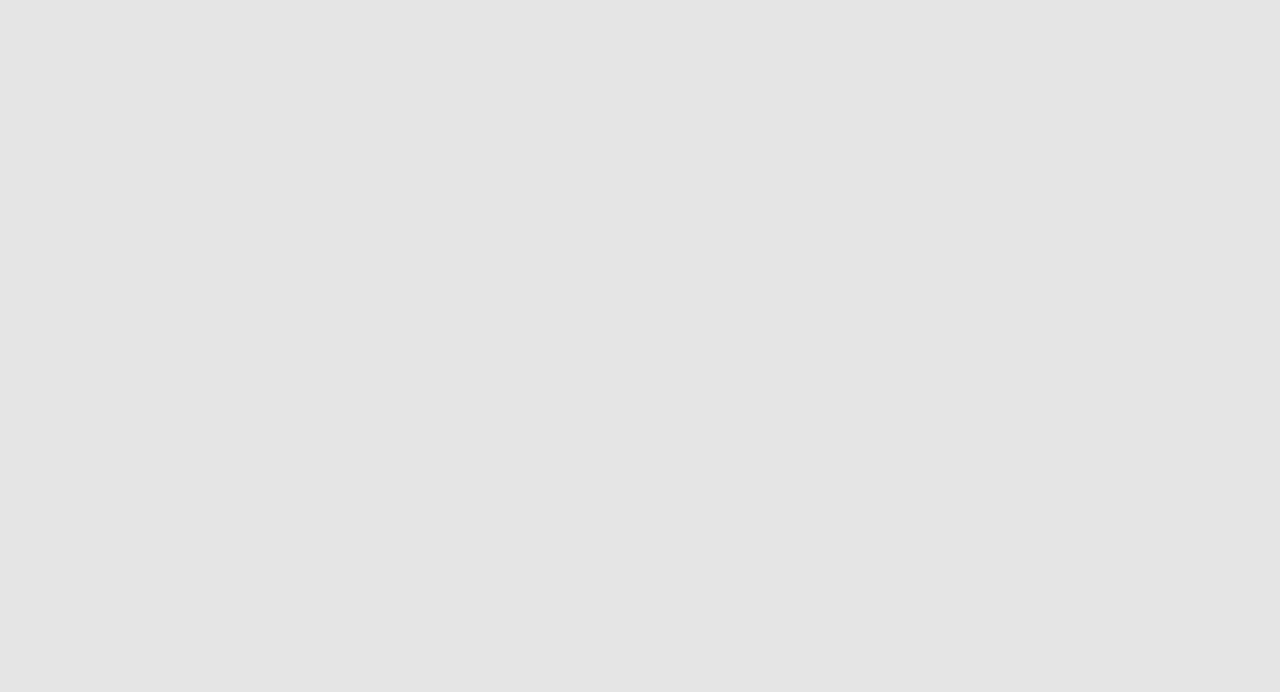
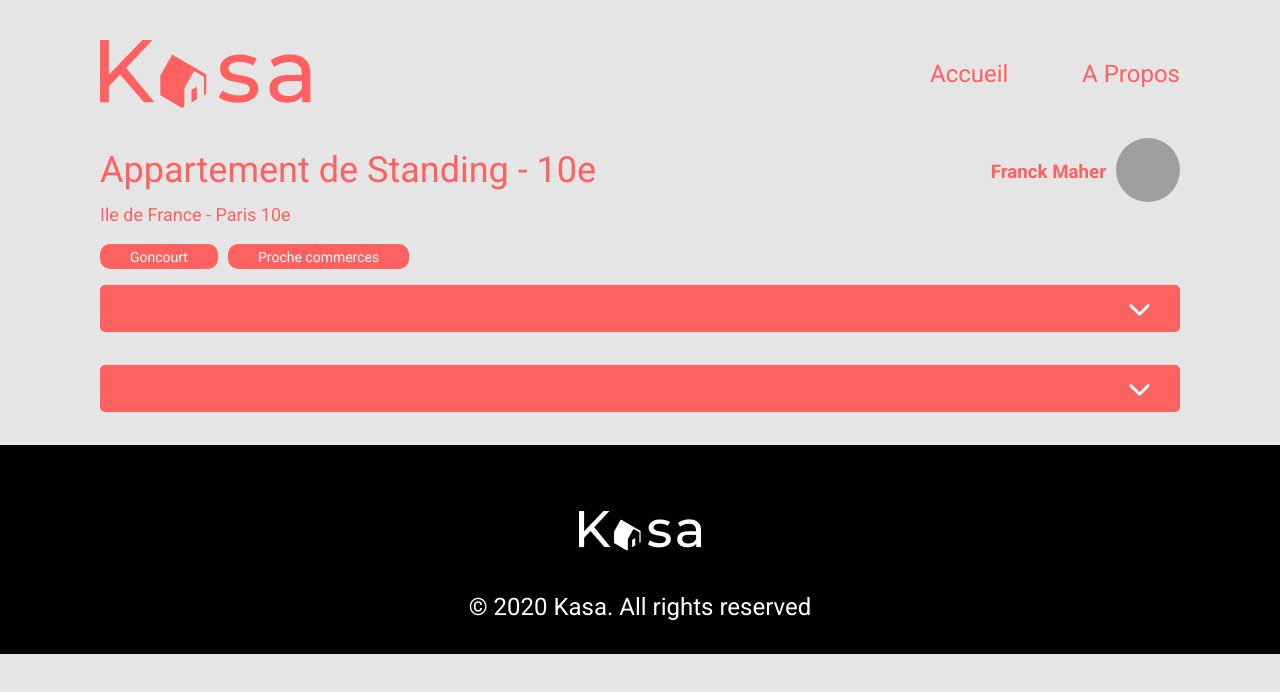
Before and after one commit to VincentValade1/V_Valade_P7_Kasa, a React (Create React App) app: page /logement/0979876d in a window 1280 px wide. Shown: the top 692 px of the page. Built offline with nearby package versions, Linux system fonts and the light colour scheme; grey boxes are pictures that could not be loaded.

Commit message:
Avancée page logement

```diff
--- /dev/null
+++ b/src/components/Carousel.jsx
@@ -0,0 +1,5 @@
+function Carousel () {
+
+}
+
+export default Carousel
--- a/src/components/LogementCard.jsx
+++ b/src/components/LogementCard.jsx
@@ -3,7 +3,7 @@ import { Link } from 'react-router-dom'
 
 function LogementCard({ id, title, cover }) {
     return (
-        <Link to={`/logement/${id}`} key={id} className="card-link">
+        <Link to={`/logement/${id}`} className="card-link">
             <li key={id}>
                 <img src={cover} alt='apercu du logement' />
                 <h2>{title}</h2>
--- /dev/null
+++ b/src/components/LogementMenu.jsx
@@ -0,0 +1,45 @@
+import { useParams } from 'react-router';
+import logements from '../datas/logements.json';
+import Collapse from './Collapse';
+import '../styles/LogementMenu.css'
+
+function LogementMenu() {
+    const { id } = useParams();
+    const matchingAppart = logements.find((appart) => appart.id === id);
+    console.log(matchingAppart);
+    const tags = matchingAppart.tags
+
+
+
+    return (
+            <div className='data-container'>
+                <div className="top-data-div">
+                    <div className="name-tags-div">
+                        <h1>{matchingAppart.title}</h1>
+                        <h2>{matchingAppart.location}</h2>
+                        <ul className="tags-div">
+                            {tags.map((tag) => (
+                                <li className='tag' key={tag}>{tag}</li>
+                            ))}
+                        </ul>
+                    </div>
+                    <div className="host-rate-div">
+                        <div className="host-div">
+                            <h3 className='host-name'>{matchingAppart.host.name}</h3>
+                            <img className='host-portrait' src= {matchingAppart.host.picture} alt='host portrait' />
+                        </div>
+                        <div className='stars-rates-div'>
+
+                        </div>
+                    </div>
+                </div>
+                <div className="logement-collapses-div">
+                    <Collapse />
+                    <Collapse />
+                </div>
+            </div>
+
+    )
+}
+
+export default LogementMenu
--- a/src/pages/Apropos.jsx
+++ b/src/pages/Apropos.jsx
@@ -8,12 +8,12 @@ import '../styles/Apropos.css'
 function Apropos () {
     return (
         <div>
-            <main className="home-main-div">
+            <main className="main-div">
                 <Header />
                 <Banner className='apropos'>
                     <img src={AproposBanner} alt='vue sur un fjord' />
                 </Banner>
-                <div className="collapses-div">
+                <div className="apropos-collapses-div">
                     <Collapse open title="Fiabilité">
                         Les annonces postées sur Kasa garantissent une fiabilité totale. Les photos sont conformes aux logements, et toutes les informations sont régulièrement vérifiées  par nos équipes.
                     </Collapse>
--- a/src/pages/Home.jsx
+++ b/src/pages/Home.jsx
@@ -8,7 +8,7 @@ import '../styles/Home.css'
 function Home() {
     return (
         <div>
-            <main className="home-main-div">
+            <main className="main-div">
                 <Header />
                 <Banner className='home'>
                     <img src={homeBanner} alt='ocean contre falaise' />
--- a/src/pages/Logement.jsx
+++ b/src/pages/Logement.jsx
@@ -1,5 +1,19 @@
+import Header from '../components/Header';
+import Carousel from '../components/Carousel';
+import LogementMenu from '../components/LogementMenu';
+import Footer from '../components/Footer';
+
 function Logement() {
-
+    return (
+        <div>
+            <main className="main-div">
+                <Header />
+                <Carousel />
+                <LogementMenu />
+            </main>
+            <Footer />
+        </div>
+    )
 }
 
 export default Logement
--- a/src/styles/Apropos.css
+++ b/src/styles/Apropos.css
@@ -1,4 +1,4 @@
-.collapses-div {
+.apropos-collapses-div {
     margin-inline: 208px;
     display: flex;
     justify-content: flex-start;
--- a/src/styles/Home.css
+++ b/src/styles/Home.css
@@ -1,4 +1,4 @@
-.home-main-div {
+.main-div {
     margin-top: 40px;
     margin-inline: 100px;
 }
--- /dev/null
+++ b/src/styles/LogementMenu.css
@@ -0,0 +1,68 @@
+.data-container {
+    margin-top: 30px;
+}
+
+.top-data-div {
+    display: flex;
+    flex-direction: row;
+    justify-content: space-between;
+}
+
+.host-div {
+    display: flex;
+    flex-direction: row;
+    justify-content: flex-end;
+}
+
+.host-portrait {
+    display: flex;
+    width: 64px;
+    height: 64px;
+    border-radius: 32px;
+}
+
+.host-name {
+    display: flex;
+    align-items: flex-end;
+    /* width: 60px; */
+    text-align: right;
+    margin-right: 10px;
+    white-space:pre-line;
+}
+
+.name-tags-div h1 {
+    font-style: normal;
+    font-weight: 500;
+    font-size: 36px;
+    line-height: 64px;
+    margin: 0;
+}
+
+.name-tags-div h2 {
+    font-weight: 500;
+    font-size: 18px;
+    line-height: 26px;
+    margin: 0;
+}
+
+.tags-div {
+    display: flex;
+    list-style: none;
+    padding-inline-start: 0;
+    min-height: 25px;
+}
+
+.tag {
+    display: flex;
+    background: #FF6060;
+    border-radius: 10px;
+    color: white;
+    font-style: normal;
+    font-weight: 500;
+    font-size: 14px;
+    line-height: 20px;
+    text-align: center;
+    align-items: center;
+    margin-right: 10px;
+    padding-inline: 30px;
+}
```
Also changed, not shown: src/components/Collapse.jsx (+2 -18 lines).
